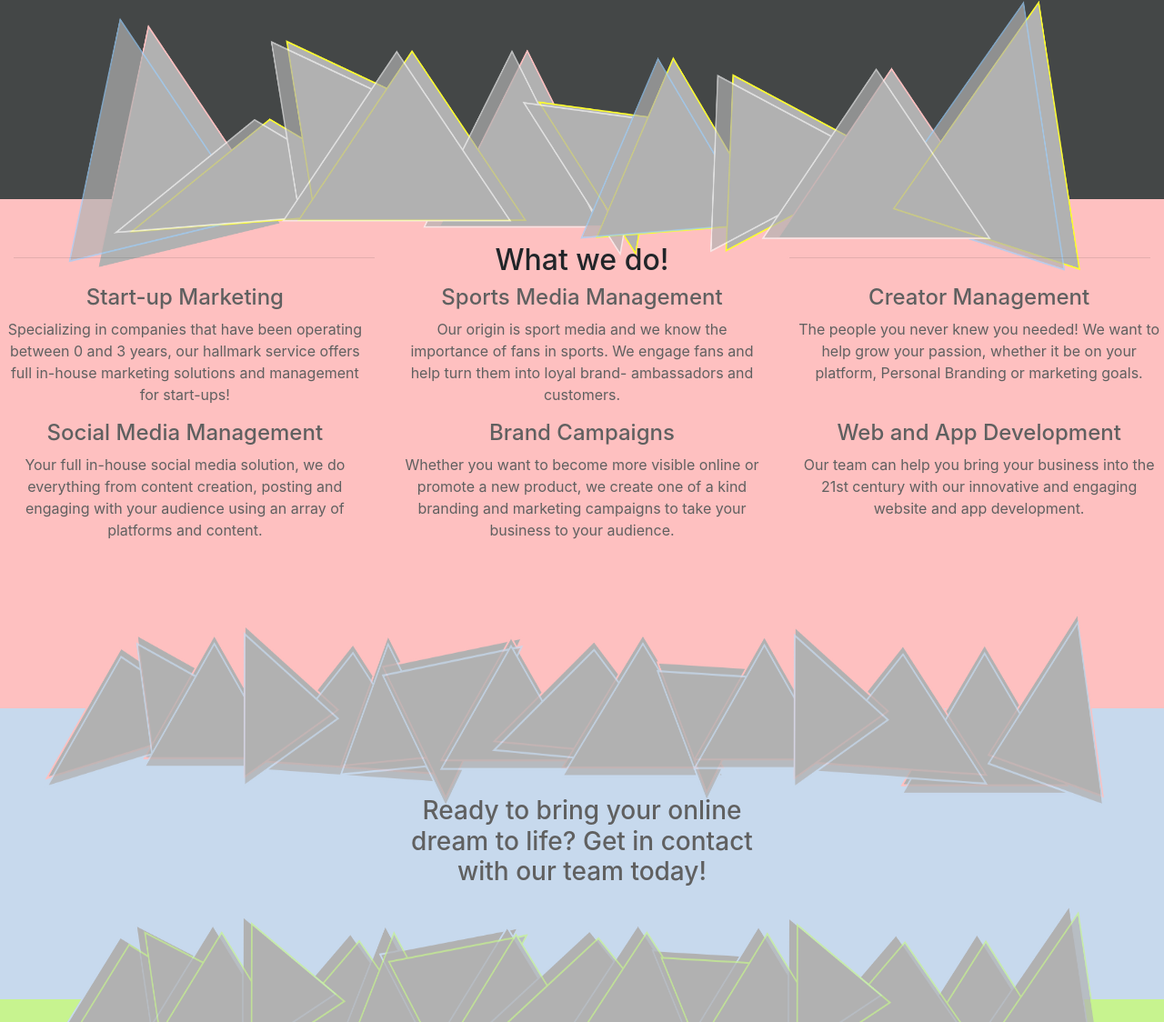
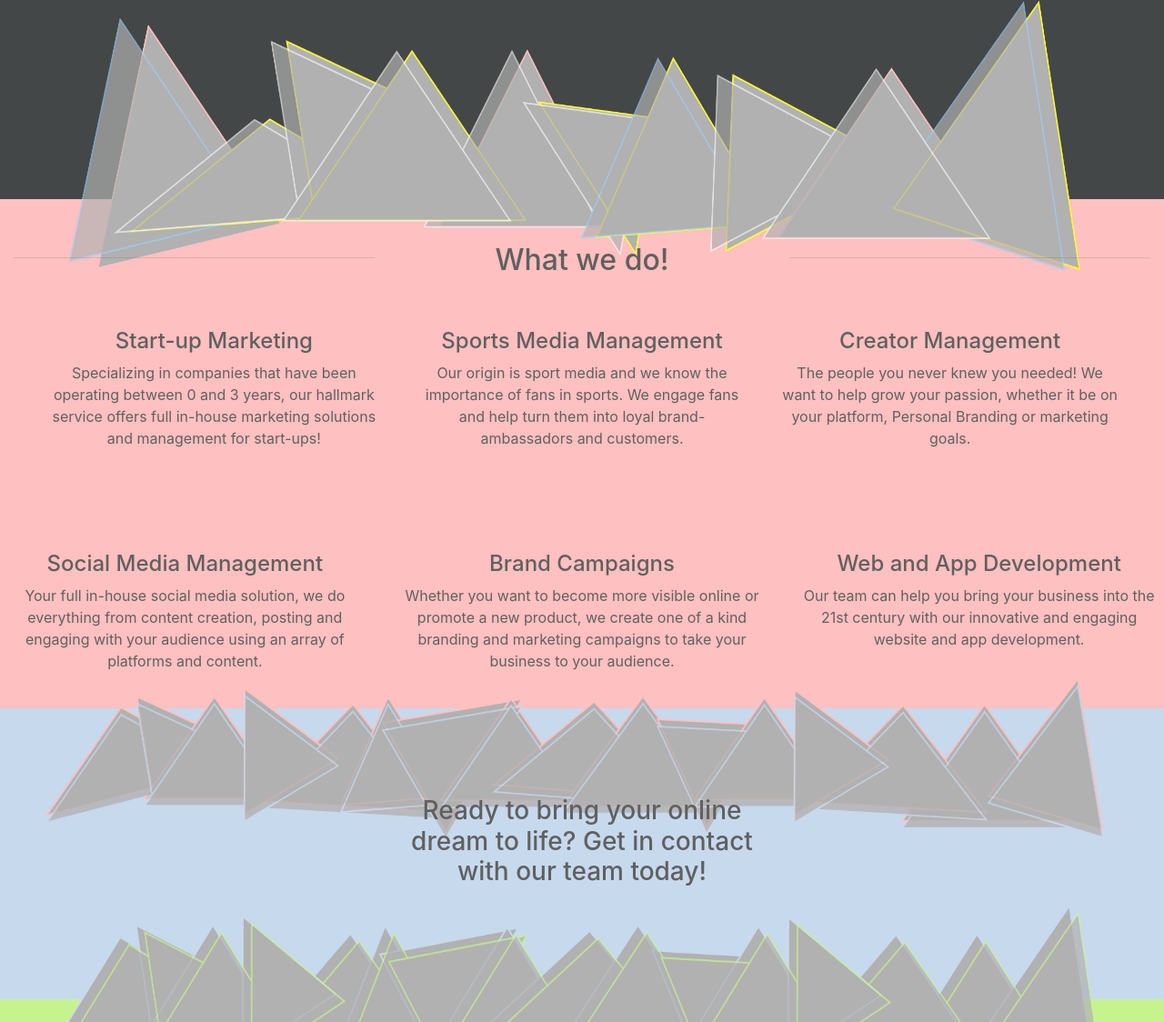
Before and after one commit to The-Kulture-Collab/Mockups, a plain HTML site: page public/index.html in a window 1280 px wide. Shown: the part 501-1625 px from the top of the page at 91% size. Drawn offline with nearby package versions, Linux system fonts and the light colour scheme.

Commit message:
fixed padding on 'what we do' section

```diff
--- a/public/index.html
+++ b/public/index.html
@@ -31,13 +31,13 @@
                     </div>
                 </div>
             </div>
-            <div class='row body-style pt-5'>
+            <div class='row body-style pt-5 '>
                 <div class='col-md-4'><hr></div>
-                <div class='col-md-4 ' style='text-align: center;'>
+                <div class='col-md-4 ' style='text-align: center; color: #606060;'>
                     <h2>What we do!</h2>
                 </div>
                 <div class='col-md-4'><hr></div>
-                <div class='row body-text'>
+                <div class='row body-text p-5 '>
                     <div class='col-md-4'>
                         <h4>Start-up Marketing</h4>
                         <p>Specializing in companies that have been operating between 0 and 3 years,
@@ -52,7 +52,7 @@
                         <p>The people you never knew you needed! We want to help grow your passion, whether it be on your platform, Personal Branding or marketing goals.</p>
                     </div>
                 </div>
-                <div class='row body-text'>
+                <div class='row body-text pt-5'>
                         <div class='col-md-4'>
                             <h4>Social Media Management</h4>
                             <p>Your full in-house social media solution, we do everything from content creation, posting and engaging with your audience using an array of platforms and content.</p>
@@ -66,11 +66,11 @@
                             <p>Our team can help you bring your business into the 21st century with our innovative and engaging website and app development.</p>
                         </div>
                     </div>
-                <div class="col-md-12 col-lg-12">
-                    <div class="col-md-12 col-lg-12" style="margin-top: 1rem;">
+                <div class="col-md-12 col-lg-12 ">
+                    <div class="col-md-12 col-lg-12" style="margin-top: -3rem;">
                         <img src="../images/Group 81.png" class="img-fluid center" alt="The Trinagles">
                     </div>
-            </div>
+                </div>
             </div>
             <div class='row sec-2 body-text pt-5'>
                     <div class='col-md-12 col-lg-12 body-text pt-5 pl-5'></div>
```
